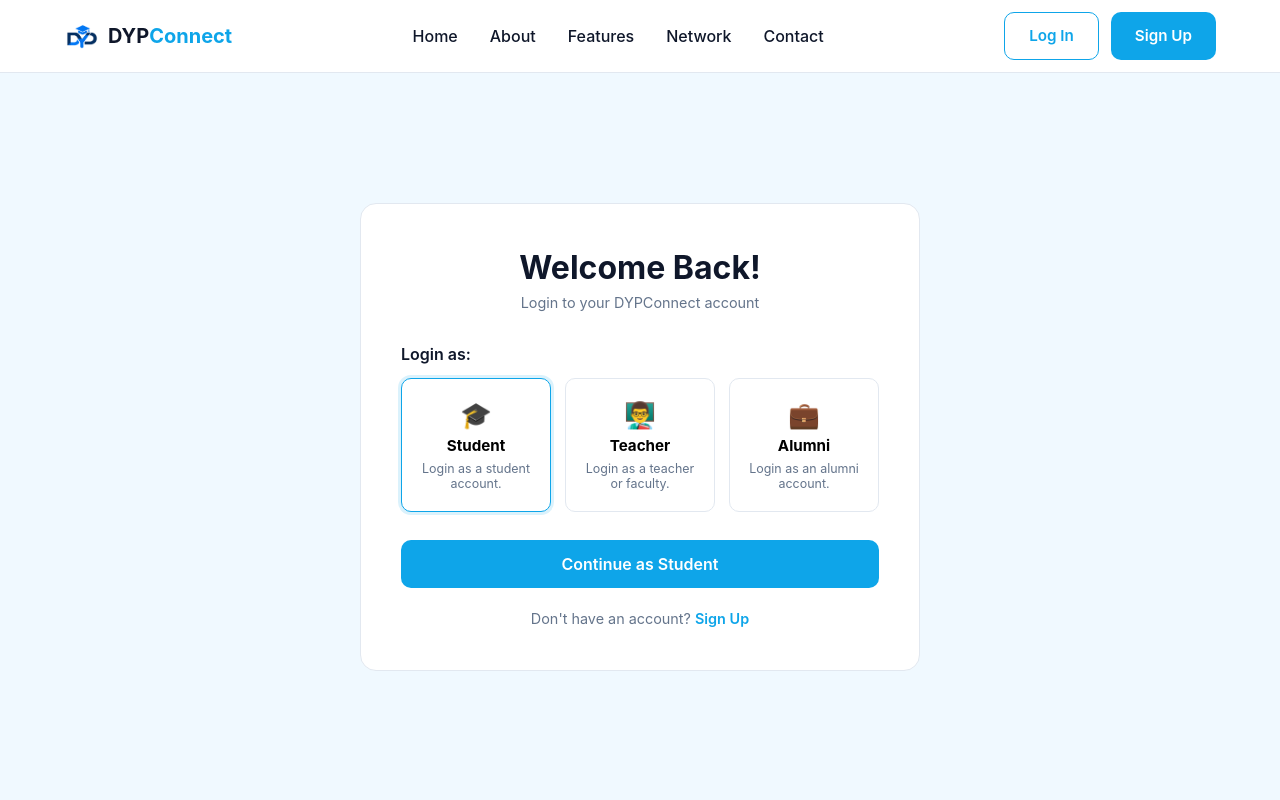
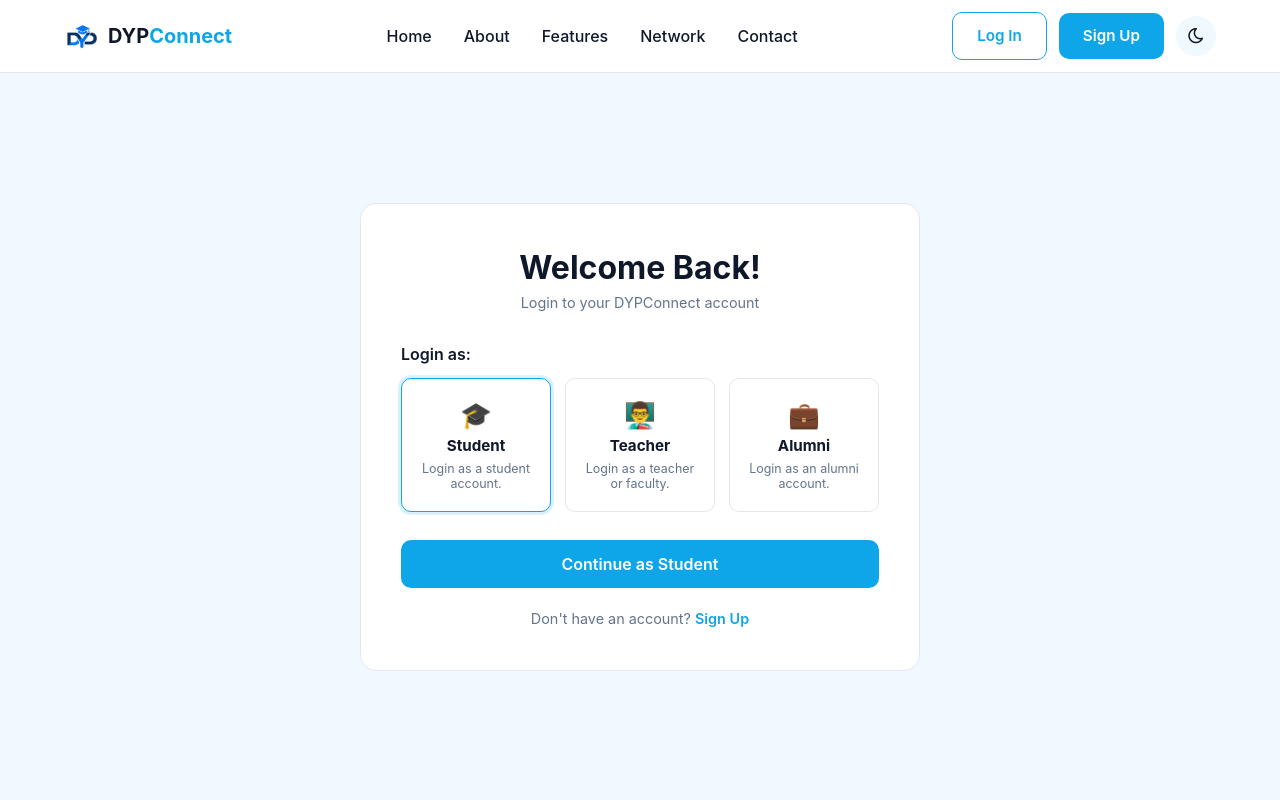
Before and after one commit to Sahilpatil2320/DYPConnect, a React (Vite) app in the folder client/: page /login in a window 1280 px wide. Shown: the top 800 px of the page. Built offline with nearby package versions, Linux system fonts and the light colour scheme; no server answers.

Commit message:
feat: add dark mode toggle to public navbar and fix dark theme on landing and auth pages

```diff
--- a/client/src/components/Navbar.css
+++ b/client/src/components/Navbar.css
@@ -1,6 +1,7 @@
 .navbar {
     border-bottom: 1px solid var(--color-border);
-  background: var(--color-surface);;
+    background: var(--color-surface);
+    ;
     position: sticky;
     top: 0;
     z-index: 50;
@@ -44,6 +45,7 @@
 
 .navbar-actions {
     display: flex;
+    align-items: center;
     gap: 12px;
 }
 
@@ -52,3 +54,22 @@
         display: none;
     }
 }
+
+.theme-toggle-btn {
+    width: 40px;
+    height: 40px;
+    border-radius: 50%;
+    background: var(--color-bg-soft);
+    color: var(--color-text);
+    display: flex;
+    align-items: center;
+    justify-content: center;
+    font-size: 1.15rem;
+    flex-shrink: 0;
+    transition: background 0.15s ease, color 0.15s ease;
+}
+
+.theme-toggle-btn:hover {
+    background: var(--color-border);
+    color: var(--color-primary);
+}
--- a/client/src/components/Navbar.jsx
+++ b/client/src/components/Navbar.jsx
@@ -1,8 +1,18 @@
+import { useState, useEffect } from "react";
+import { Link } from "react-router-dom";
+import logo from "../assets/logo.png";
+import { getTheme, toggleTheme } from "../utils/theme";
 import "./Navbar.css";
-import logo from "../assets/logo.png";
-import { Link } from "react-router-dom";
 
 function Navbar() {
+    const [isDark, setIsDark] = useState(getTheme() === "dark");
+
+    useEffect(() => {
+        const handleThemeChange = () => setIsDark(getTheme() === "dark");
+        window.addEventListener("themeChanged", handleThemeChange);
+        return () => window.removeEventListener("themeChanged", handleThemeChange);
+    }, []);
+
     return (
         <header className="navbar">
             <div className="container navbar-inner">
@@ -24,6 +34,14 @@ function Navbar() {
                 <div className="navbar-actions">
                     <Link to="/login" className="btn btn-outline">Log In</Link>
                     <Link to="/signup" className="btn btn-primary">Sign Up</Link>
+                    <button
+                        className="theme-toggle-btn"
+                        onClick={toggleTheme}
+                        aria-label={isDark ? "Switch to light mode" : "Switch to dark mode"}
+                        title={isDark ? "Light mode" : "Dark mode"}
+                    >
+                        <i className={`ti ${isDark ? "ti-sun" : "ti-moon"}`} aria-hidden="true"></i>
+                    </button>
                 </div>
             </div>
         </header>
--- a/client/src/index.css
+++ b/client/src/index.css
@@ -1,4 +1,5 @@
 :root {
+    color-scheme: light;
     --color-primary: #0EA5E9;
     --color-primary-dark: #0284C7;
     --color-primary-light: #38BDF8;
@@ -20,7 +21,8 @@
     --color-primary-light: #7DD3FC;
     --color-bg: #0F172A;
     --color-bg-soft: #1E293B;
-    --color-navy: #38BDF8;
+    --color-navy: #082F49;
+    color-scheme: dark;
     --color-text: #F1F5F9;
     --color-text-muted: #94A3B8;
     --color-border: #334155;
--- a/client/src/pages/LandingPage.css
+++ b/client/src/pages/LandingPage.css
@@ -1,6 +1,6 @@
 /* Hero */
 .hero {
-  background: linear-gradient(180deg, #EFF6FF 0%, #FFFFFF 100%);
+    background: linear-gradient(180deg, var(--color-bg-soft) 0%, var(--color-bg) 100%);
     padding: 64px 0;
 }
 
@@ -78,6 +78,7 @@
     border-radius: var(--radius);
     padding: 28px 20px;
     text-align: center;
+    background: var(--color-surface);
 }
 
 .feature-icon {
@@ -130,9 +131,11 @@
     .hero-inner {
         grid-template-columns: 1fr;
     }
+
     .features-grid {
         grid-template-columns: repeat(2, 1fr);
     }
+
     .stats-grid {
         grid-template-columns: repeat(2, 1fr);
         gap: 24px;
--- a/client/src/pages/auth/AuthForm.css
+++ b/client/src/pages/auth/AuthForm.css
@@ -15,6 +15,7 @@
     max-width: 440px;
     width: 100%;
     position: relative;
+    color: var(--color-text);
 }
 
 .auth-back {
--- a/client/src/pages/auth/SignupRoleSelection.css
+++ b/client/src/pages/auth/SignupRoleSelection.css
@@ -8,13 +8,14 @@
 }
 
 .role-select-card {
-  background: var(--color-surface);;
+    background: var(--color-surface);
     border: 1px solid var(--color-border);
     border-radius: 16px;
     padding: 40px;
     max-width: 560px;
     width: 100%;
     text-align: center;
+    color: var(--color-text);
 }
 
 .auth-card h1 {
@@ -43,7 +44,7 @@
 }
 
 .role-card {
-  background: var(--color-surface);;
+    background: var(--color-surface);
     border: 1.5px solid var(--color-border);
     border-radius: var(--radius);
     padding: 20px 12px;
@@ -52,6 +53,7 @@
     align-items: center;
     gap: 6px;
     transition: border-color 0.15s ease, box-shadow 0.15s ease;
+    color: var(--color-text);
 }
 
 .role-card:hover {
```
Lines whose indentation alone changed are shown as unchanged.
